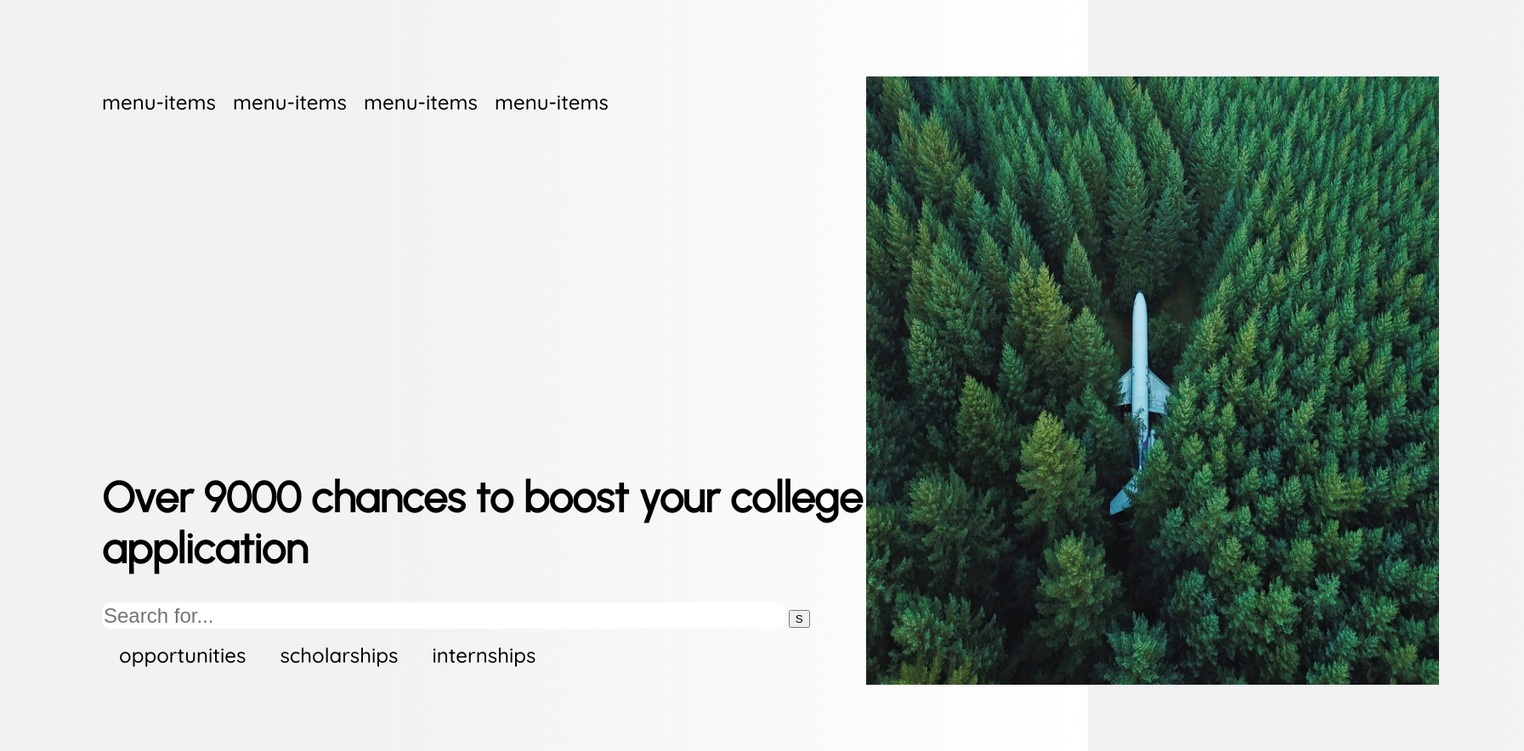
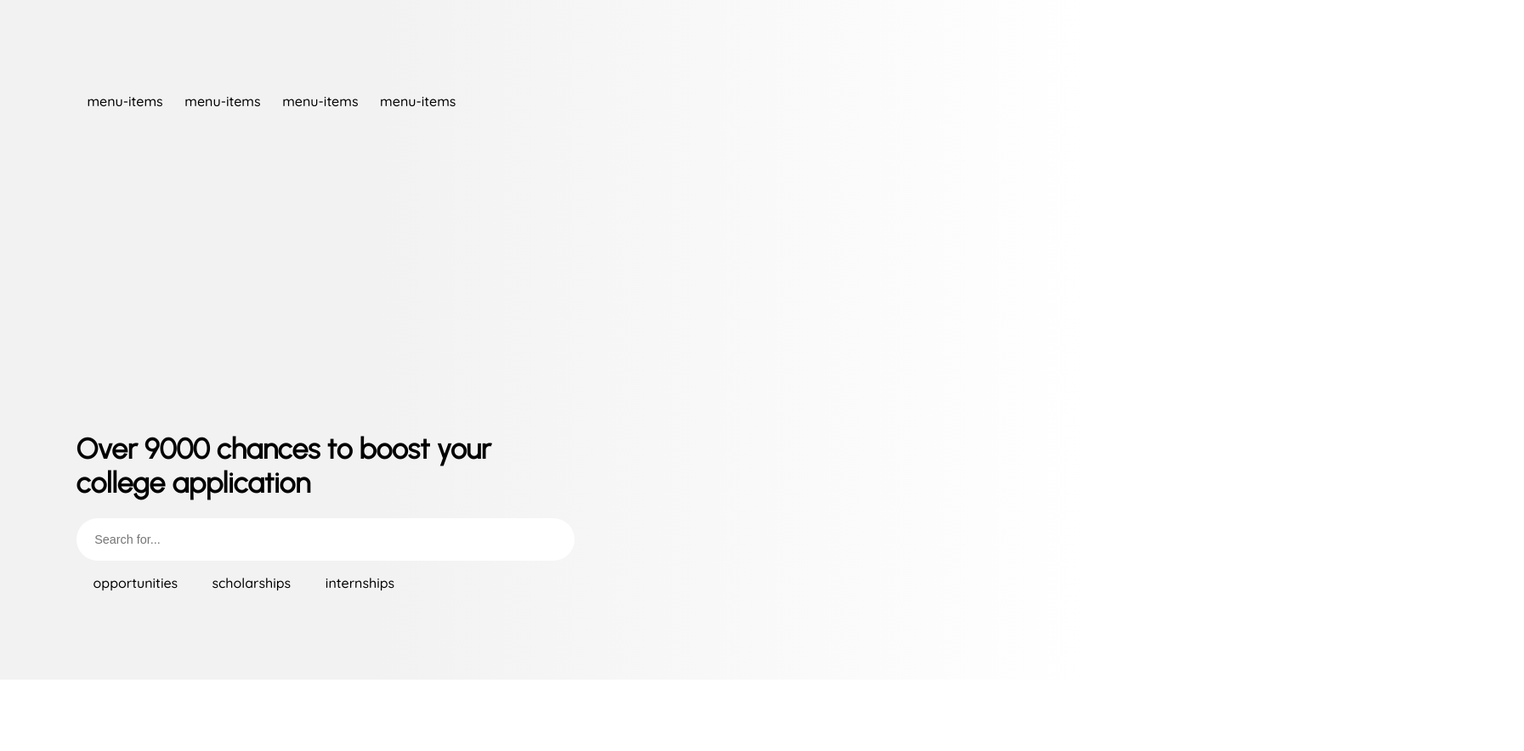
Before and after one commit to alecishuman/InnovateCanada, a plain HTML site: page index.html in a window 1280 px wide. Shown: the whole page at 85% size, 1793 px wide, since content can reach past the window. After the commit the page ends 800 px from the top, so only its background shows below. Drawn offline with Linux system fonts and the light colour scheme.

Commit message:
more layout (no img)

```diff
--- a/index.html
+++ b/index.html
@@ -17,37 +17,32 @@
 
 <body>
     <div class="nav-container">
-        <div class="wrapper">
-            <nav>
-                <ul>
-                    <li class="nav-item">menu-items</li>
-                    <li class="nav-item">menu-items</li>
-                    <li class="nav-item">menu-items</li>
-                    <li class="nav-item">menu-items</li>
-                </ul>
-            </nav>
-        </div>
+        <div class="nav-item">menu-items</div>
+        <div class="nav-item">menu-items</div>
+        <div class="nav-item">menu-items</div>
+        <div class="nav-item">menu-items</div>
     </div>
 
 
     <div class="main-container">
-        <div class="header-container">
-            <div class="wrapper">
-                <h1 class="main-text">Over 9000 chances to boost your college application</h1>
-                <input type="text" placeholder="Search for...">
-                <button>S</button>
-                <ul class="filters">
-                    <li class="filter-item">opportunities</li>
-                    <li class="filter-item">scholarships</li>
-                    <li class="filter-item">internships</li>
-                </ul>
-            </div>
+        <h1 class="main-text">Over 9000 chances to boost your college application</h1>
+        <div class="search-widget">
+            <input type="text" placeholder="Search for...">
         </div>
-        <div class="img-container">
-            <div class="wrapper">
-                <img src="randomimg.jpg" alt="Random img">
-            </div>
-        </div>
+        <ul class="filters">
+            <a href="https://www.google.com/" class="filter1">
+                opportunities
+                <div class="filter-underline1"></div>
+            </a>
+            <a href="" class="filter2">
+                scholarships
+                <div class="filter-underline2"></div>
+            </a>
+            <a href="" class="filter3">
+                internships
+                <div class="filter-underline3"></div>
+            </a>
+        </ul>
     </div>
 
     <script src="script.js"></script>
--- a/style.css
+++ b/style.css
@@ -2,6 +2,19 @@ body {
     font-family: 'Urbanist', sans-serif;
     background: linear-gradient(90deg, #F2F2F2 34.77%, #F2F2F2 34.77%, rgba(242, 242, 242, 0) 100%);
     margin: 0;
+    padding-left: 7vw;
+    padding-bottom: 10vh;
+    height: 90vh;
+
+    /* background-image: url("randomimg.jpg");
+    background-size: 30vw;
+    background-repeat: no-repeat;
+    background-position: 80% center; picture deletes the gradient background thingy*/
+
+    display: flex;
+    flex-direction: column;
+    align-items: stretch;
+    justify-content: space-between;
 }
 
 /* navbar */
@@ -9,37 +22,35 @@ body {
 .nav-container {
     display: flex;
     flex-direction: row;
-    align-items: center;
-    padding: 0px;
-    height: 100px;
-    margin: 70px;
-}
-
-.wrapper {
-    max-width: 1668px;
-}
-
-nav ul {
-    display: flex;
+    align-items: stretch;
+    padding: 0;
+    height: 10vh;
+    margin-top: 10vh;
 }
 
 .nav-item {
+    display: flex;
+    flex-direction: row;
+    order: 0;
+    flex-grow: 0;
+
+    align-items: center;
+    justify-content: center;
+    padding: 0px 1vw;
+
     list-style: none;
     font-family: 'Quicksand', sans-serif;
     font-style: normal;
     font-weight: 500;
-    font-size: 24px;
-    line-height: 30px;
-    flex: none;
-    order: 0;
-    flex-grow: 0;
-    margin: 0px 10px;
+    font-size: 1em;
+    line-height: 1.1em;
 }
-
 /* main content */
 .main-container {
     display: flex;
+    flex-direction: column;
     justify-content: space-between;
+    align-items: flex-start;
 }
 
 .header-container {
@@ -47,16 +58,14 @@ nav ul {
     flex-direction: column;
     justify-content: center;
     align-items: flex-start;
-    width: 899px;
-    height: 444px;
-    margin-top: 200px;
-    margin-left: 120px;
+    width: 46vw;
+    height: 41vh;
+    margin: 0;
 }
 
 .main-text {
-    width: 899px;
-    font-size: 50px;
-    line-height: 60px;
+    width: 46vw;
+    font-size: 2.1em;
 }
 
 ul.filters {
@@ -66,31 +75,65 @@ ul.filters {
 
 }
 
-.filter-item {
+.filters a {
+    text-decoration: none;
+    color: black;
     list-style: none;
     font-family: Quicksand;
     font-style: normal;
     font-weight: 500;
-    font-size: 24px;
-    line-height: 30px;
+    font-size: 1em;
+    line-height: 1.25em;
     padding: 0px 20px;
+    transition: font-weight, 0.4s;
+}
+
+.filters a:hover {
+    font-weight: bolder;
+}
+
+.filter-underline1 {
+    width: 7.8vw;
+    height: 1vh;
+    border-radius: 0.5vw;
+    transition: background-color, 0.7s;
+}
+
+.filter-underline2 {
+    width: 7.3vw;
+    height: 1vh;
+    border-radius: 0.5vw;
+    transition: background-color, 0.7s;
+}
+
+.filter-underline3 {
+    width: 6.4vw;
+    height: 1vh;
+    border-radius: 0.5vw;
+    transition: background-color, 0.7s;
+}
+
+.filter1:hover .filter-underline1 {
+    background-color: cornflowerblue;
+}
+
+.filter2:hover .filter-underline2 {
+    background-color: darkkhaki;
+}
+
+.filter3:hover .filter-underline3 {
+    background-color: indianred;
 }
 
 
-
 input {
-    font-size: 24px;
-    line-height: 29px;
+    font-size: 0.9em;
+    line-height: 1.3em;
     background: #FFFFFF;
     color: #666666;
     border: none;
-    border-radius: 10px;
-    width: 800px;
+    border-radius: 3vw;
+    width: 44vw;
+    height: 6vh;
+    padding-left: 1.5em;
 }
-
-.img-container .wrapper img {
-    width: 674px;
-    height: 716px;
-    margin-top: -150px;
-    margin-right: 100px;
-}
```
